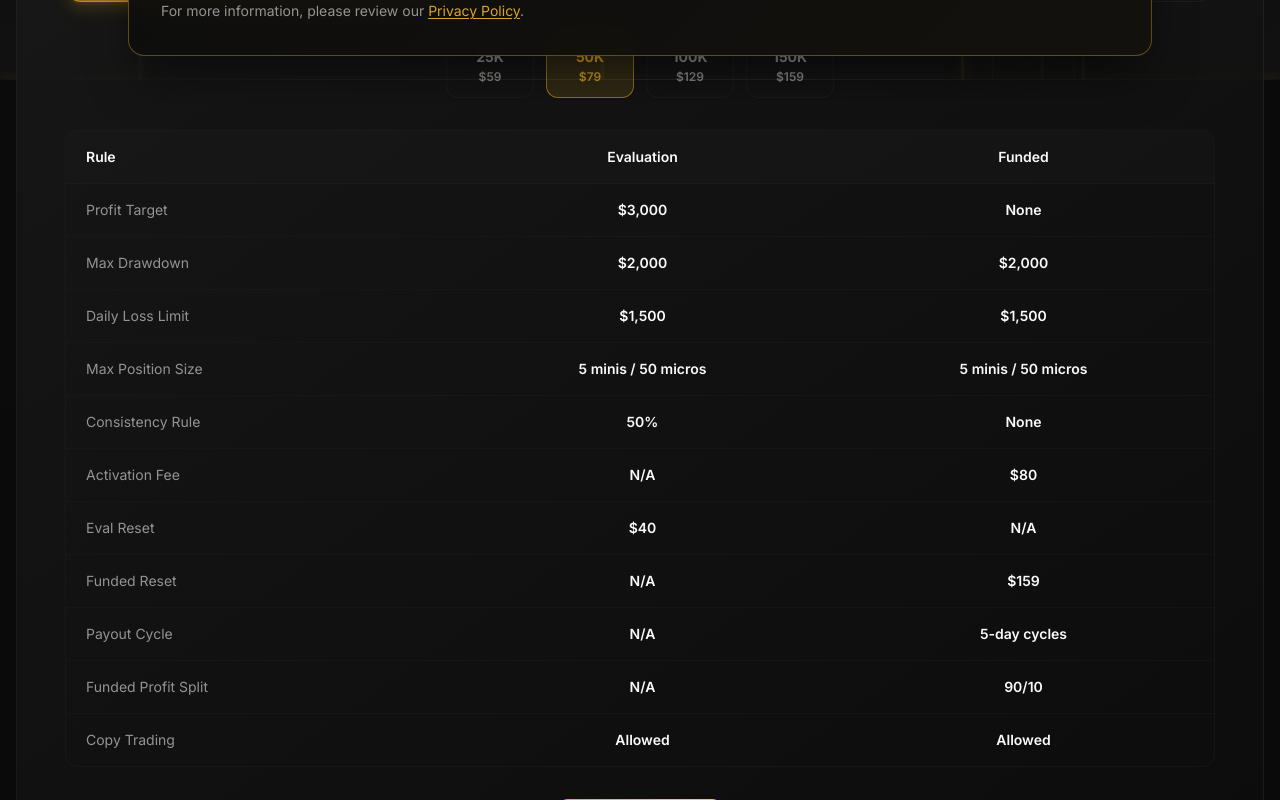
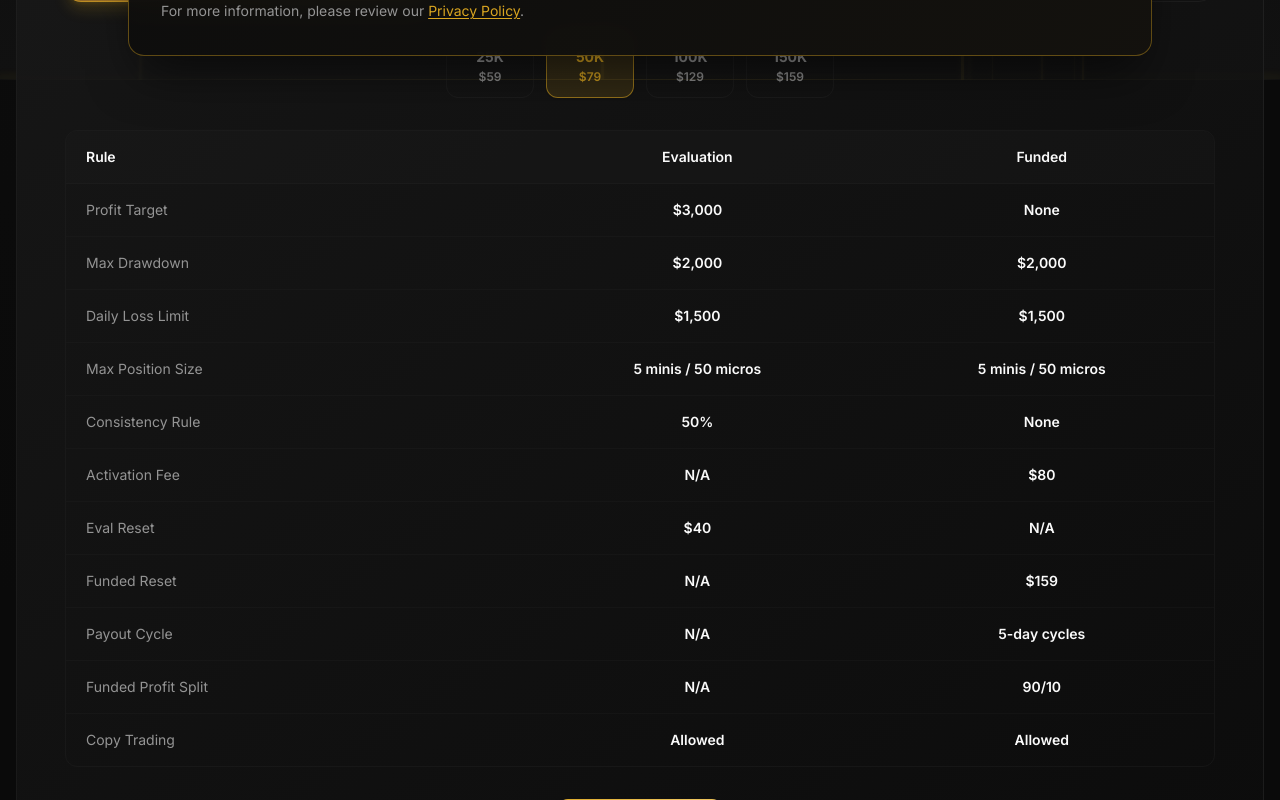
Before and after one commit to Dynasty-Futures/DF-Frontend, a React (Vite) app: page /pricing in a window 1280 px wide. Shown: the part 720-1520 px from the top of the page. Built offline with nearby package versions, Linux system fonts and the light colour scheme; the HTML template or start-up script is replaced by a standard one.

Commit message:
Stop pricing table text from shifting when switching size/plan
The comparison table used auto table layout, so columns resized to fit each
value and the centered text jumped horizontally on every click. Use
table-fixed with explicit column widths so the geometry stays constant.

```diff
--- a/src/pages/Pricing.tsx
+++ b/src/pages/Pricing.tsx
@@ -496,7 +496,16 @@ const Pricing = () => {
 
                 {/* Data Display Table */}
                 <div className="rounded-xl border border-border/30 overflow-hidden mb-8">
-                  <table className="w-full text-sm">
+                  {/* table-fixed + explicit column widths so cell geometry
+                      stays constant when values change between sizes/plans —
+                      otherwise auto-layout resizes columns and the centered
+                      text visibly shifts on each click. */}
+                  <table className="w-full text-sm table-fixed">
+                    <colgroup>
+                      <col className="w-2/5" />
+                      <col className="w-[30%]" />
+                      <col className="w-[30%]" />
+                    </colgroup>
                     <thead>
                       <tr className="border-b border-border/30 bg-muted/20">
                         <th className="text-left py-4 px-5 font-semibold text-foreground">
```
